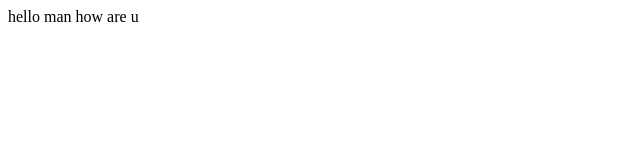
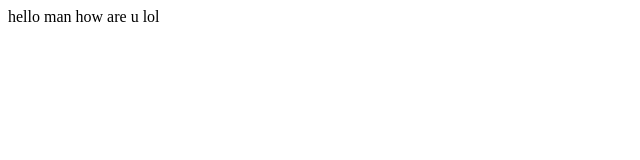
Before and after one commit to ishanyadav07/html-and-css, a plain HTML site: page index.html in a window 1280 px wide. Shown: the full height of the page, 0-640 px from the left. Drawn offline with Linux system fonts and the light colour scheme.

Commit message:
Update index.html

```diff
--- a/index.html
+++ b/index.html
@@ -1 +1 @@
-<p>hello man how are u </p>
+<p>hello man how are u lol </p>
```
